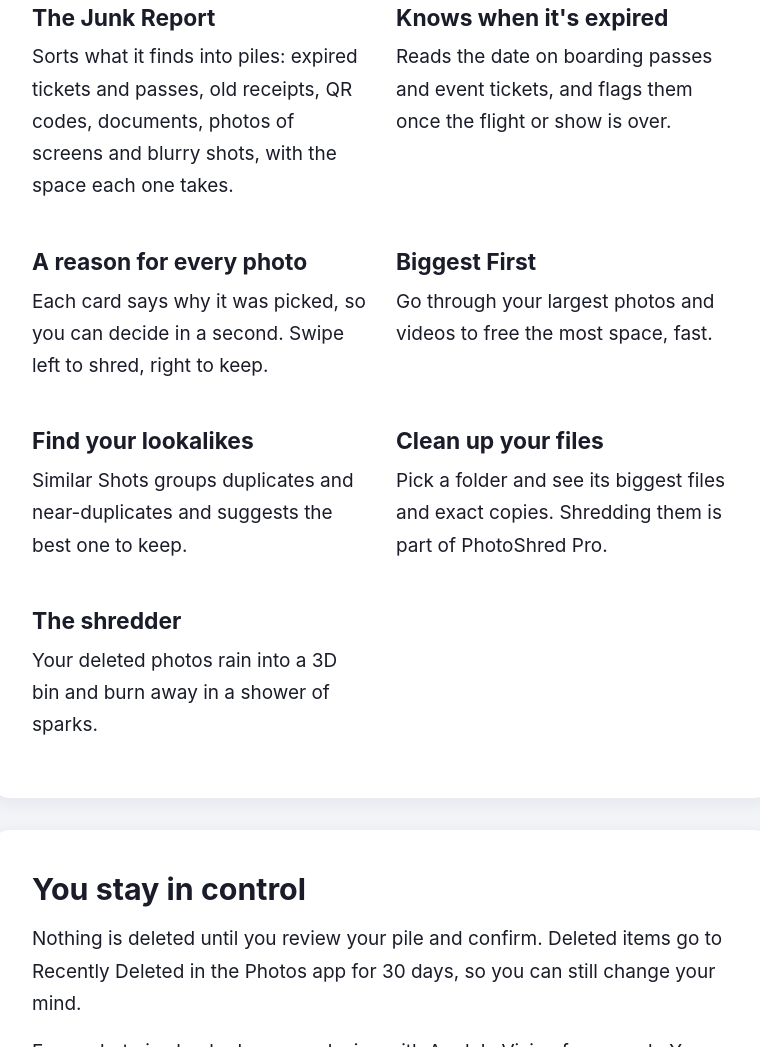
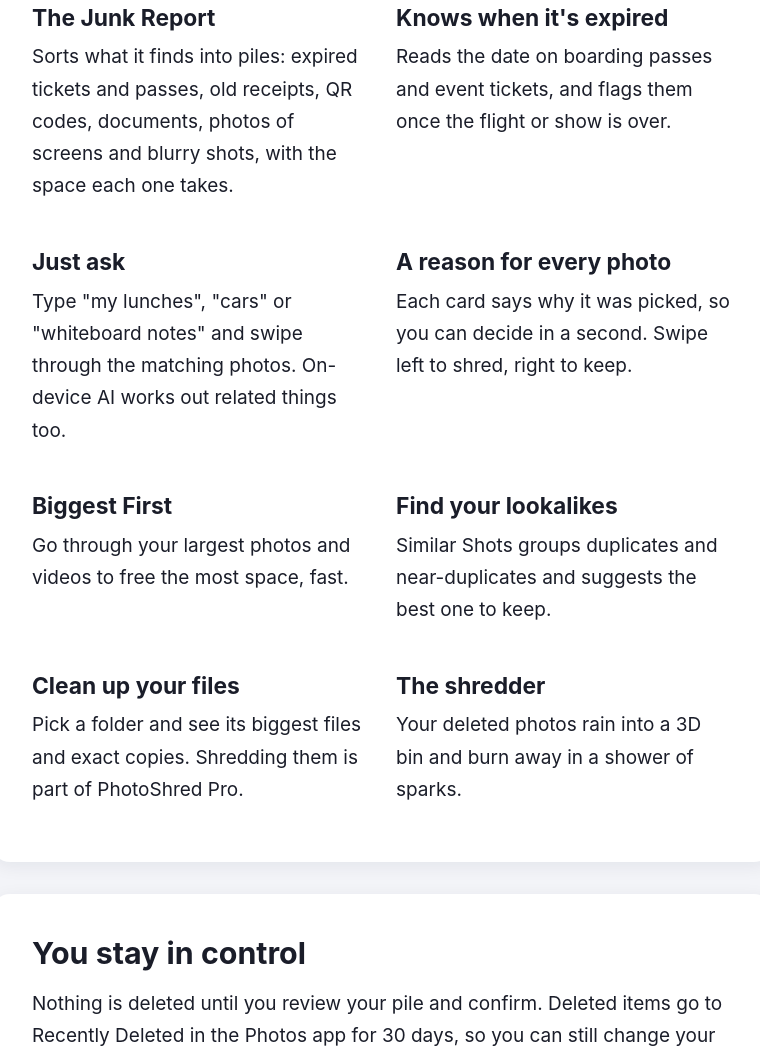
Before and after one commit to kittburglar/photoshred, a plain HTML site: page index.html in a window 1280 px wide. Shown: the part 1224-2271 px from the top of the page, without its empty margins (258-1018 px from the left). Drawn offline with Linux system fonts and the light colour scheme.

Commit message:
Update website

```diff
--- a/index.html
+++ b/index.html
@@ -37,6 +37,10 @@
                 <div class="feature">
                     <h3>Knows when it's expired</h3>
                     <p>Reads the date on boarding passes and event tickets, and flags them once the flight or show is over.</p>
+                </div>
+                <div class="feature">
+                    <h3>Just ask</h3>
+                    <p>Type "my lunches", "cars" or "whiteboard notes" and swipe through the matching photos. On-device AI works out related things too.</p>
                 </div>
                 <div class="feature">
                     <h3>A reason for every photo</h3>
```
Also changed, not shown: privacy-policy.html (+1 -0 lines), support.html (+3 -0 lines).
